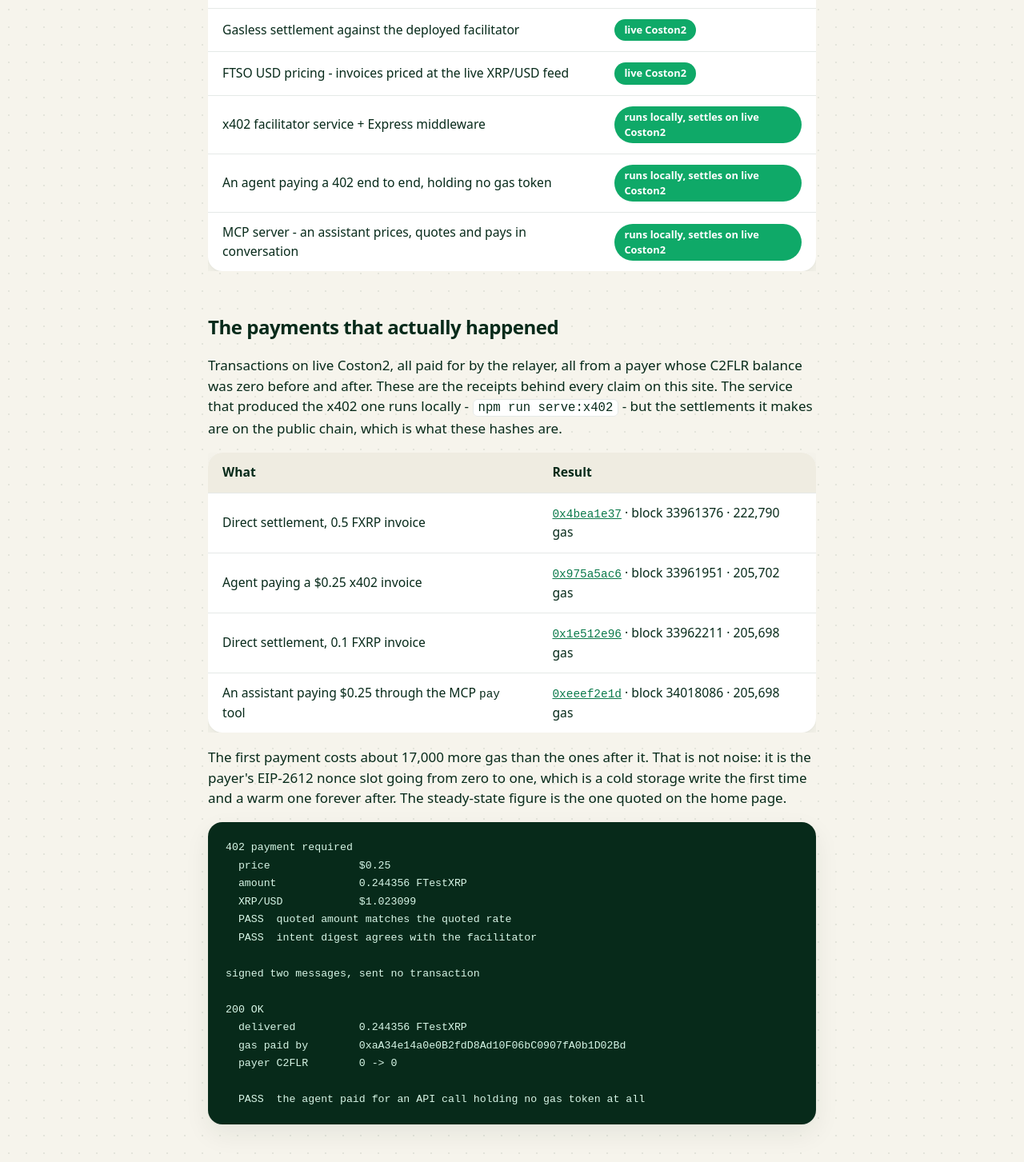
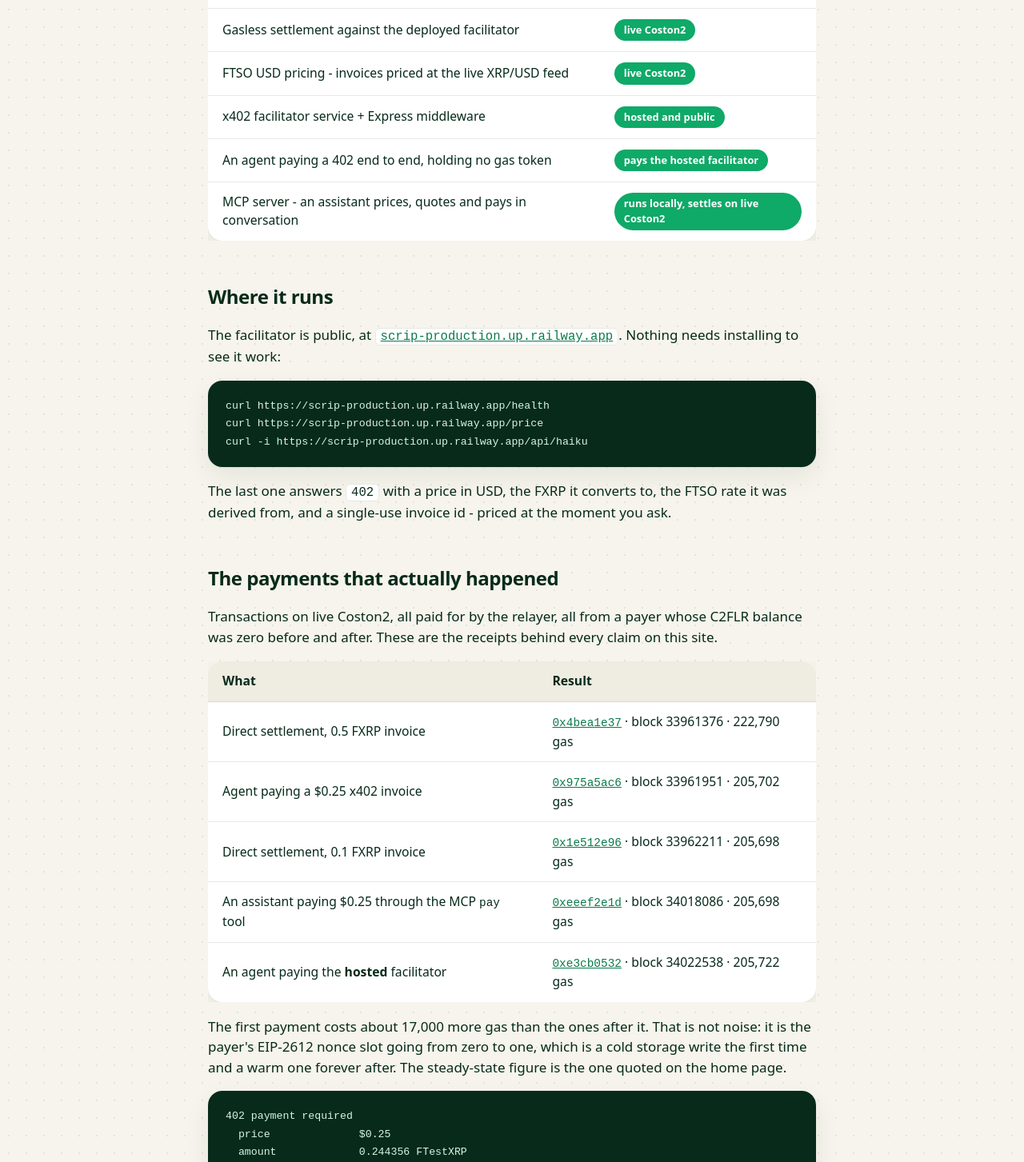
Before and after one commit to Ritapossible/Scrip, a website: page web/status.html in a window 1280 px wide. Shown: the part 725-2178 px from the top of the page at 80% size. Drawn offline with Linux system fonts and the light colour scheme.

Commit message:
The facilitator is hosted, so say so and link to it
It runs at scrip-production.up.railway.app, and an agent has now paid it end to
end from a wallet holding no gas token - tx 0xe3cb0532, block 34022538, payer
C2FLR zero before and after. That is the first payment on this rail that did not
depend on the reader running the server themselves.

So the claims that said otherwise are updated: the facilitator's pill goes from
"runs locally" to "hosted and public", the agent's says it pays the hosted one,
and both the README and the status page carry the curl commands that reach it.
The agent and the MCP server still say "runs locally", because they are clients
and that is where they belong - the payer key is not something to host.

The README leads with it now. Anyone can see a live FTSO-priced 402 without
installing anything, which was previously three commands and a funded wallet
away.

Co-Authored-By: Claude Opus 5 <noreply@anthropic.com>

```diff
--- a/web/status.html
+++ b/web/status.html
@@ -118,11 +118,11 @@
               </tr>
               <tr>
                 <td>x402 facilitator service + Express middleware</td>
-                <td><span class="pill">runs locally, settles on live Coston2</span></td>
+                <td><span class="pill">hosted and public</span></td>
               </tr>
               <tr>
                 <td>An agent paying a 402 end to end, holding no gas token</td>
-                <td><span class="pill">runs locally, settles on live Coston2</span></td>
+                <td><span class="pill">pays the hosted facilitator</span></td>
               </tr>
               <tr>
                 <td>MCP server - an assistant prices, quotes and pays in conversation</td>
@@ -132,14 +132,28 @@
           </table>
         </div>
 
+        <h2 id="hosted">Where it runs</h2>
+        <p>
+          The facilitator is public, at
+          <a href="https://scrip-production.up.railway.app"><code>scrip-production.up.railway.app</code></a>.
+          Nothing needs installing to see it work:
+        </p>
+
+        <pre><code>curl https://scrip-production.up.railway.app/health
+curl https://scrip-production.up.railway.app/price
+curl -i https://scrip-production.up.railway.app/api/haiku</code></pre>
+
+        <p>
+          The last one answers <code>402</code> with a price in USD, the FXRP it
+          converts to, the FTSO rate it was derived from, and a single-use
+          invoice id - priced at the moment you ask.
+        </p>
+
         <h2 id="live">The payments that actually happened</h2>
         <p>
           Transactions on live Coston2, all paid for by the relayer, all from a
           payer whose C2FLR balance was zero before and after. These are the
-          receipts behind every claim on this site. The service that produced the
-          x402 one runs locally - <code>npm run serve:x402</code> - but the
-          settlements it makes are on the public chain, which is what these
-          hashes are.
+          receipts behind every claim on this site.
         </p>
 
         <div class="table-wrap">
@@ -174,6 +188,13 @@
                 <td>
                   <a href="https://coston2-explorer.flare.network/tx/0xeeef2e1d32468fc71d44695a1995745af0a4b53e2a228c9a66dfe14b8cd6b46d"><code>0xeeef2e1d</code></a>
                   &middot; block 34018086 &middot; 205,698 gas
+                </td>
+              </tr>
+              <tr>
+                <td>An agent paying the <strong>hosted</strong> facilitator</td>
+                <td>
+                  <a href="https://coston2-explorer.flare.network/tx/0xe3cb0532e8824c8ab780ddcacb637ed1aa4ed19a6646764787a63ad6e47d9098"><code>0xe3cb0532</code></a>
+                  &middot; block 34022538 &middot; 205,722 gas
                 </td>
               </tr>
             </tbody>
--- a/web/styles.css
+++ b/web/styles.css
@@ -1006,6 +1006,23 @@ a.addr-value:hover {
   text-underline-offset: 3px;
 }
 
+/*
+ * The routing panel can carry a link (the live facilitator endpoint). Same
+ * reason as .card h3 a: unstyled it renders browser-blue and underlined, which
+ * is the one thing on the page that would not look designed.
+ */
+.routing .value a {
+  color: var(--brand-deep);
+  text-decoration: none;
+  border-bottom: 2px solid var(--brand-bright);
+  padding-bottom: 1px;
+}
+
+.routing .value a:hover {
+  color: var(--ink);
+  border-bottom-color: var(--ink);
+}
+
 /* ---------- Accessibility ---------- */
 
 /*
```
Also changed, not shown: web/index.html (+6 -0 lines), README.md.
